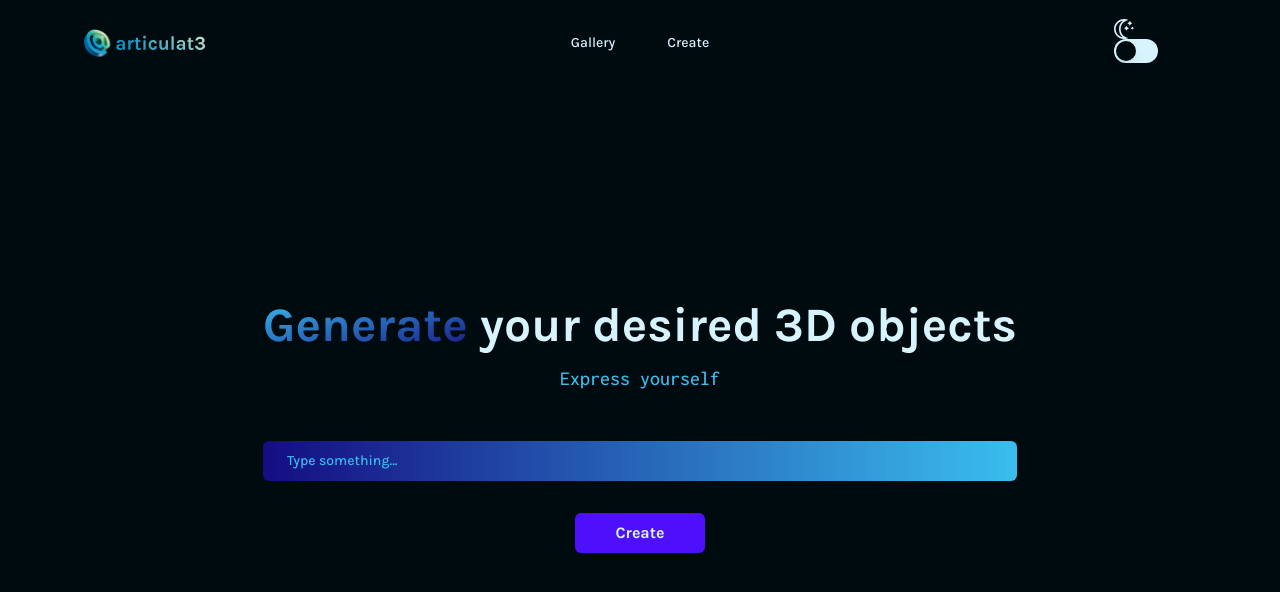
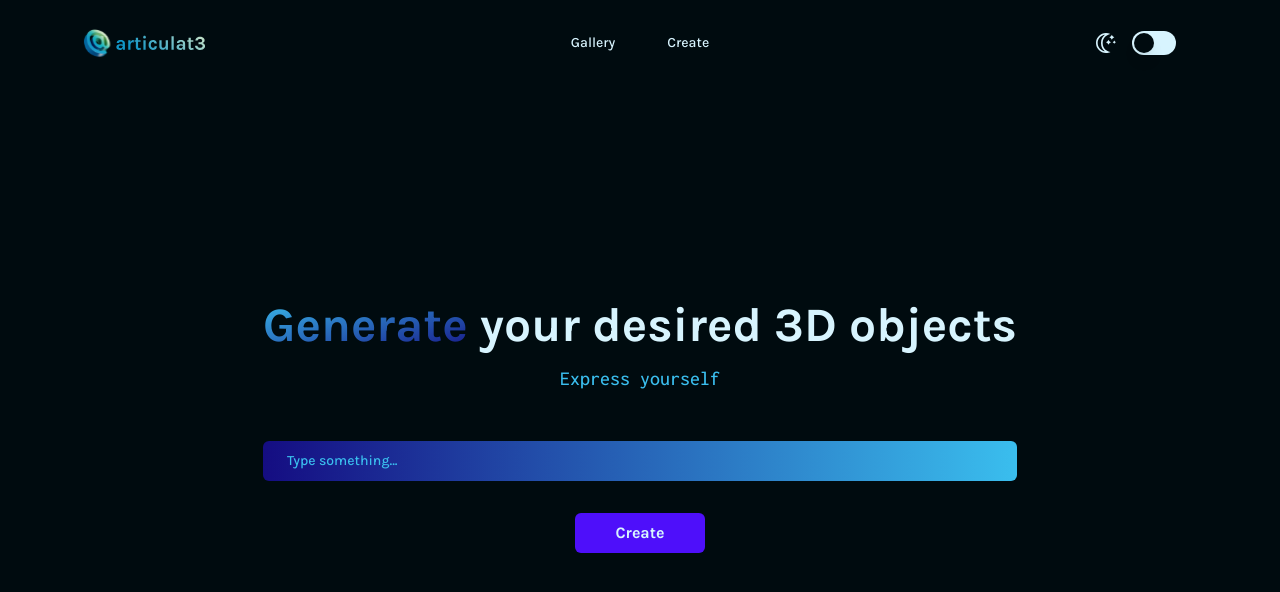
Before and after one commit to steven-mathew/articulat3-mirror, a React (Vite) app in the folder client/: page / in a window 1280 px wide. Shown: the top 592 px of the page. Built offline with nearby package versions, Linux system fonts and the light colour scheme.

Commit message:
Fix bug with ToggleTheme

```diff
--- a/client/src/components/Header/Header.tsx
+++ b/client/src/components/Header/Header.tsx
@@ -32,15 +32,14 @@ export function Header() {
             <Badge>{Strings.Global.create}</Badge>
           </Link>
         </div>
-        <div className="flex items-center w-32 justify-center space-x-2 md:space-x-4">
         <ToggleTheme
           toggled={isLightMode}
           setToggled={setIsLightMode}
           label={
             isLightMode ? Strings.Global.lightMode : Strings.Global.darkMode
           }
+          className="flex items-center w-32 justify-center space-x-2 md:space-x-4"
         />
-        </div>
       </nav>
     </header>
   );
--- a/client/src/components/ToggleTheme/ToggleTheme.tsx
+++ b/client/src/components/ToggleTheme/ToggleTheme.tsx
@@ -20,7 +20,7 @@ export function ToggleTheme({ className, label, toggled, setToggled }: Props) {
   const [isLightIcon, setIcon] = useState(isLightMode);
 
   return (
-    <div data-testid="toggle-theme">
+    <div data-testid="toggle-theme" className={cn('', className)}>
       <img
         src={isLightIcon ? LightSVG : DarkSVG}
         alt="logo"
@@ -28,7 +28,6 @@ export function ToggleTheme({ className, label, toggled, setToggled }: Props) {
       />
       <Switch
         id="theme"
-        className={cn('', className)}
         checked={toggled}
         onCheckedChange={() => {
           setToggled(!toggled);
```
Lines whose indentation alone changed are shown as unchanged.
